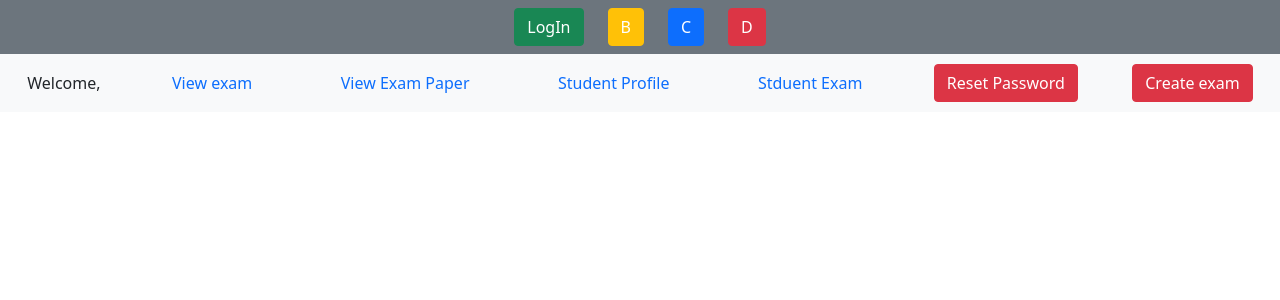
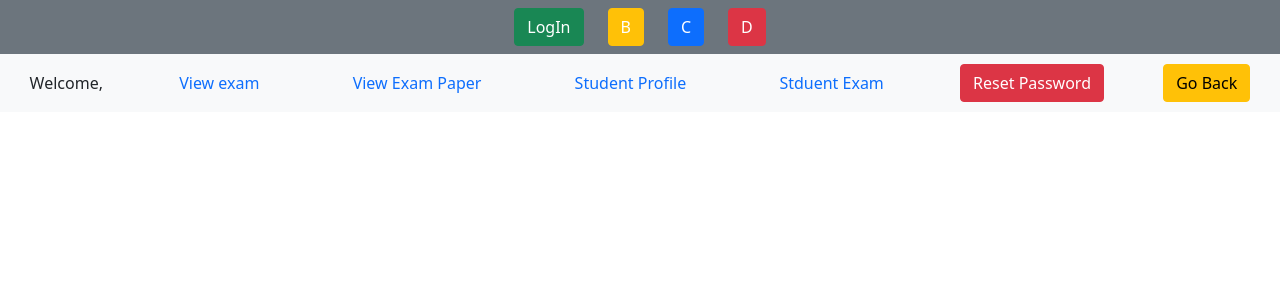
Before and after one commit to raju-tagline/exam-demo, an Angular app: page /student/dashboard in a window 1280 px wide. Shown: the top 300 px of the page. Built offline with nearby package versions, Linux system fonts and the light colour scheme; no server answers; sample sign-in values are in the browser's storage.

Commit message:
back component add into student module for back routing

```diff
--- a/src/app/modules/student/dashboard/dashboard.component.html
+++ b/src/app/modules/student/dashboard/dashboard.component.html
@@ -1,6 +1,6 @@
 <div class="navbar navbar-light bg-light justify-content-sm-around">
     <div class="nav-item">
-       Welcome, {{ name }}
+        Welcome, {{ name }}
     </div>
     <div class="nav-item">
         <button class="btn nav-link" routerLink="/student/view-exam">View exam</button>
@@ -18,6 +18,6 @@
         <button class="btn btn-danger" routerLink="/student/reset-password">Reset Password</button>
     </div>
     <div class="nav-item">
-        <button class="btn btn-danger">Create exam</button>
+        <app-back></app-back>
     </div>
 </div>
--- a/src/app/modules/student/student.module.ts
+++ b/src/app/modules/student/student.module.ts
@@ -22,7 +22,8 @@ import { StudentExamPaperComponent } from './student-exam-paper/student-exam-pap
   ],
   imports: [
     CommonModule,
-    StudentRoutingModule
+    StudentRoutingModule,
+    CoreModule
   ]
 })
 export class StudentModule { }
```
